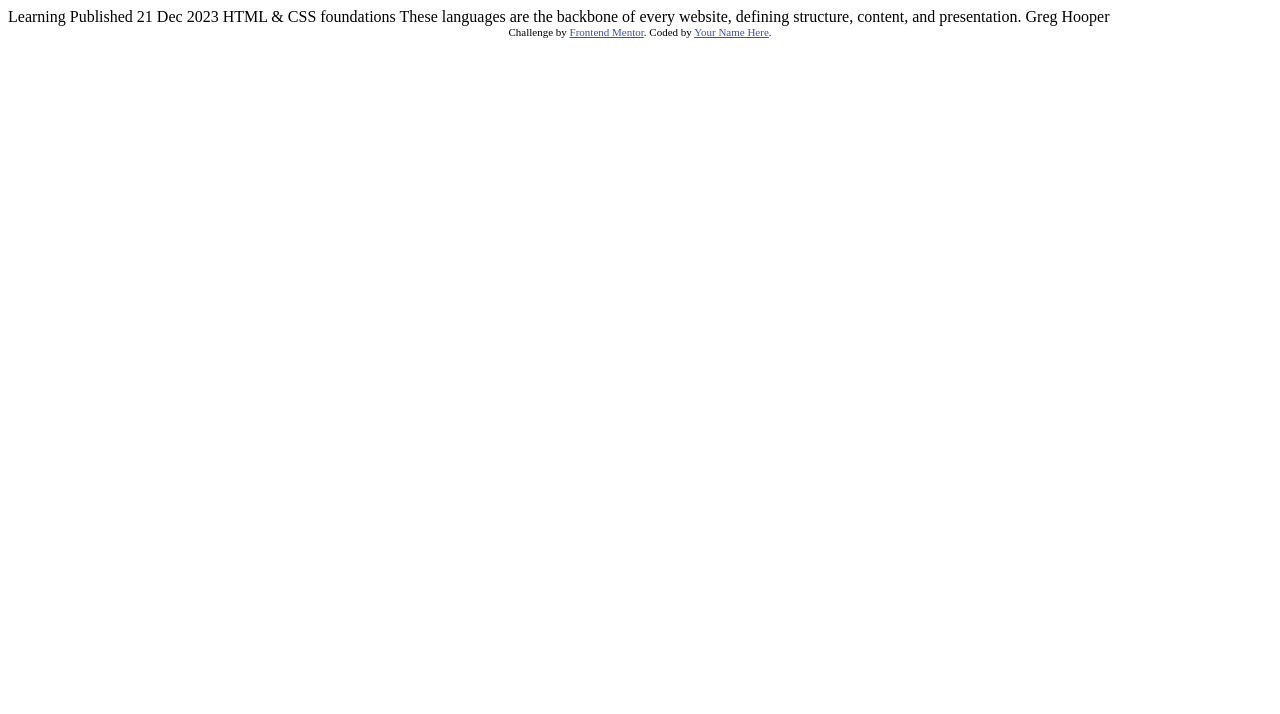
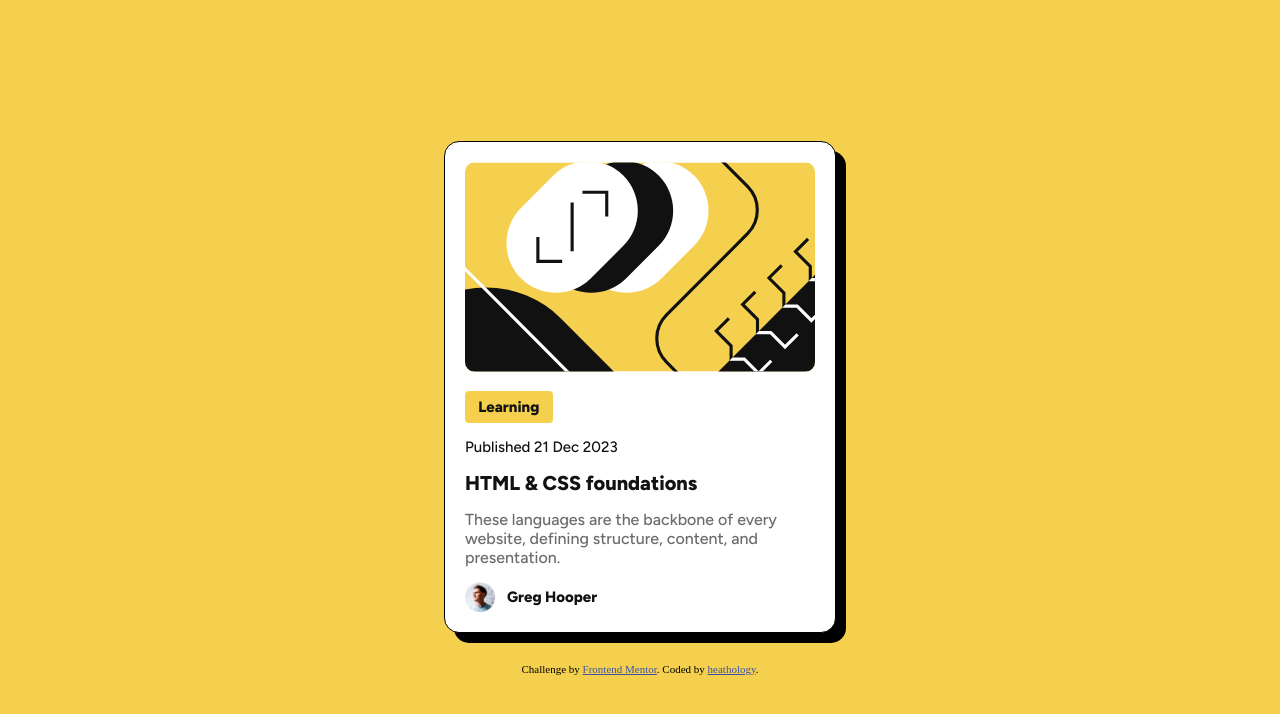
Before and after one commit to heathology/blog-preview-card, a plain HTML site: page index.html in a window 1280 px wide. Drawn offline with Linux system fonts and the light colour scheme.

Commit message:
finished project

```diff
--- /dev/null
+++ b/assets/css/styles.css
@@ -0,0 +1,129 @@
+@import url("https://fonts.googleapis.com/css2?family=Figtree:wght@500;800&display=swap");
+
+:root {
+  --yellow: hsl(47, 88%, 63%);
+  --white: hsl(0, 0%, 100%);
+  --gray-500: hsl(0, 0%, 42%);
+  --gray-950: hsl(0, 0%, 7%);
+  --black: hsl(0, 0%, 0%);
+}
+
+body {
+  background-color: var(--yellow);
+  min-height: 100vh;
+  height: 100%;
+  display: flex;
+  flex-direction: column;
+  justify-content: center;
+  align-items: center;
+}
+
+.container {
+  background-color: var(--white);
+  max-width: 350px;
+  margin: auto;
+  border-radius: 15px;
+  text-align: center;
+  padding: 1.25rem;
+  margin-bottom: 1.25rem;
+  box-shadow: 10px 10px rgba(0, 0, 0, 1);
+  border: 1px solid rgba(0, 0, 0);
+}
+
+.card-img-container {
+  width: 100%;
+  height: 60%;
+}
+
+.card-img {
+  width: 100%;
+  height: 100%;
+  border-radius: 10px;
+}
+
+.card-category {
+  font-family: "Figtree", sans-serif;
+  font-weight: 800;
+  font-size: 15px;
+  color: var(--gray-950);
+  background-color: var(--yellow);
+  width: 25%;
+  padding-top: 7px;
+  padding-bottom: 7px;
+  margin: 15px 0;
+  border-radius: 4px;
+}
+
+.publish-date {
+  font-family: "Figtree", sans-serif;
+  font-weight: 500;
+  font-size: 15px;
+  color: var(--gray-950);
+  margin-top: 10px;
+  margin-bottom: 10px;
+  text-align: left;
+}
+
+.card-title {
+  color: var(--gray-950);
+  font-family: "Figtree", sans-serif;
+  font-weight: 700;
+  font-size: 20px;
+  text-align: left;
+  margin: 15px 0px 15px 0px;
+}
+
+.card-title:hover {
+  color: var(--yellow);
+  cursor: pointer;
+}
+
+.card-text {
+  font-family: "Figtree", sans-serif;
+  font-weight: 400;
+  font-size: 16px;
+  color: var(--gray-500);
+  margin: 15px 0px 15px 0px;
+  text-align: left;
+}
+
+.card-author {
+  display: flex;
+  margin-top: 15px;
+}
+
+.author-img {
+  width: 30px;
+  height: 30px;
+  margin-right: 10px;
+}
+
+.author-text {
+  font-family: "Figtree", sans-serif;
+  font-weight: 800;
+  font-size: 15px;
+  color: var(--gray-950);
+  text-align: left;
+  height: auto;
+  margin: auto 2px;
+}
+
+.attribution {
+  font-size: 11px;
+  text-align: center;
+  margin-top: 10px;
+}
+
+.attribution a {
+  color: hsl(228, 45%, 44%);
+}
+
+/* Mobile breakpoint (max-width: 375px) */
+@media only screen and (max-width: 375px) {
+  /* styles for mobile devices */
+}
+
+/* Desktop breakpoint (min-width: 1440px) */
+@media only screen and (min-width: 1440px) {
+  /* styles for desktop devices */
+}
--- a/index.html
+++ b/index.html
@@ -1,34 +1,46 @@
 <!DOCTYPE html>
 <html lang="en">
+
 <head>
   <meta charset="UTF-8">
-  <meta name="viewport" content="width=device-width, initial-scale=1.0"> <!-- displays site properly based on user's device -->
+  <meta name="viewport" content="width=device-width, initial-scale=1.0">
+  <!-- displays site properly based on user's device -->
 
   <link rel="icon" type="image/png" sizes="32x32" href="./assets/images/favicon-32x32.png">
 
   <title>Frontend Mentor | Blog preview card</title>
+  <link rel="stylesheet" href="./assets/css/styles.css">
+</head>
 
-  <!-- Feel free to remove these styles or customise in your own stylesheet 👍 -->
-  <style>
-    .attribution { font-size: 11px; text-align: center; }
-    .attribution a { color: hsl(228, 45%, 44%); }
-  </style>
-</head>
 <body>
+  <main>
+    <div class="container">
+      <div class="card-img-container">
+        <img class="card-img" src="./assets/images/illustration-article.svg" alt="header image">
+      </div>
+      <div class="card-category">
+        Learning
+      </div>
+      <div class="publish-date">
+        <p>Published 21 Dec 2023</p>
+      </div>
+      <h1 class="card-title">HTML &amp; CSS foundations</h1>
+      <p class="card-text">These languages are the backbone of every website, defining
+        structure, content, and presentation.
+      </p>
+      <div class="card-author">
+        <img class="author-img" src="./assets/images/image-avatar.webp" alt="author image">
+        <p class="author-text">Greg Hooper</p>
+      </div>
+    </div>
+  </main>
+  <footer>
+    <div class="attribution">
+      Challenge by <a href="https://www.frontendmentor.io?ref=challenge" target="_blank" rel="noopener">Frontend
+        Mentor</a>.
+      Coded by <a href="https://github.com/heathology">heathology</a>.
+    </div>
+  </footer>
+</body>
 
-  Learning
-
-  Published 21 Dec 2023
-
-  HTML & CSS foundations
-
-  These languages are the backbone of every website, defining structure, content, and presentation.
-
-  Greg Hooper
-
-  <div class="attribution">
-    Challenge by <a href="https://www.frontendmentor.io?ref=challenge" target="_blank">Frontend Mentor</a>.
-    Coded by <a href="#">Your Name Here</a>.
-  </div>
-</body>
 </html>
```
